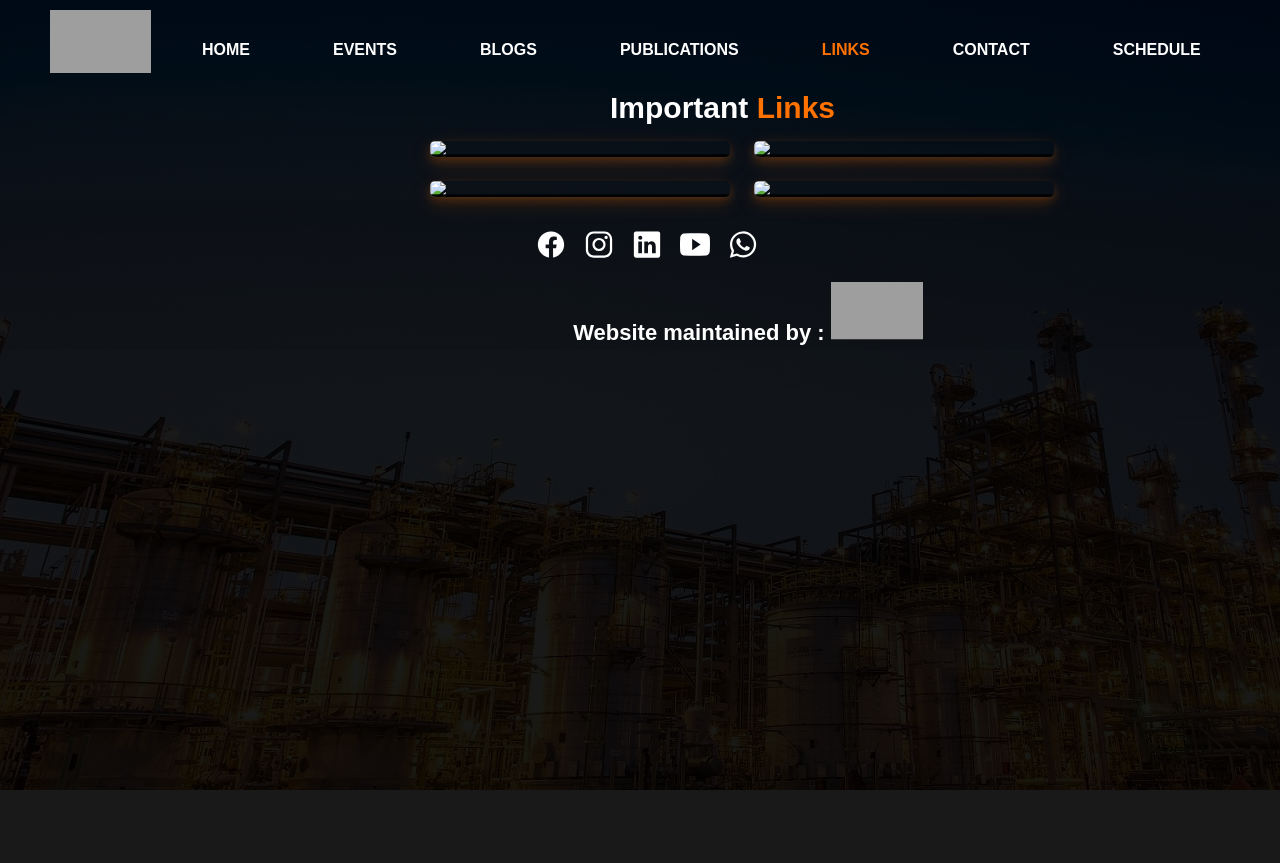
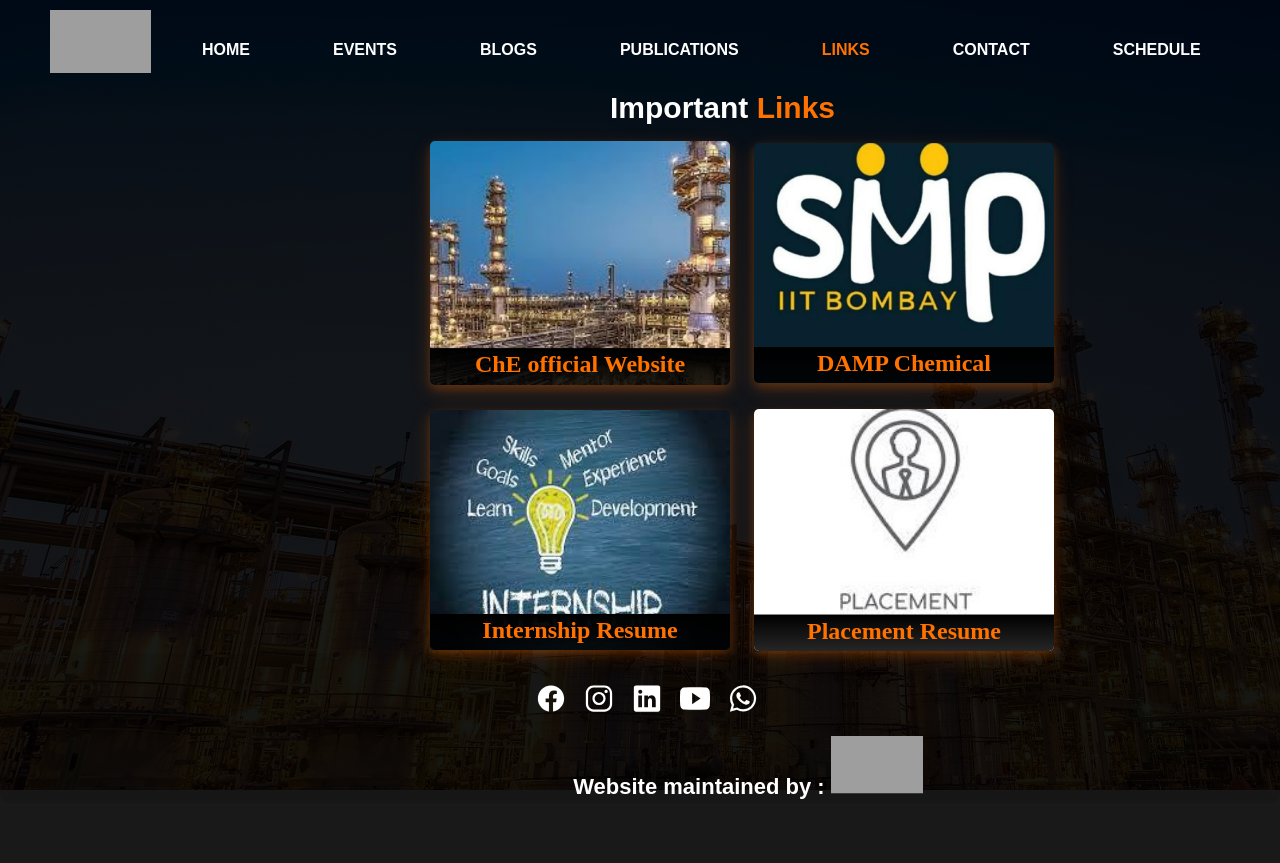
Before and after one commit to amritraj1312/webcheaiitb.github.io, a plain HTML site: page links.html in a window 1280 px wide. Drawn offline with nearby package versions, Linux system fonts and the light colour scheme; grey boxes are pictures that could not be loaded.

Commit message:
Update links.html

```diff
--- a/links.html
+++ b/links.html
@@ -27,7 +27,7 @@
                 <h2>Important<span> Links</span></h2>
                 <div class="event-container">
                     <div class="events-box">
-                        <img src="images/image24.jpg">
+                        <img src="image24.jpg">
                         <div class="events-layer">
                             <h4>ChE official Website</h4>
                             <!-- <p>It is rightly said that the 3rd year summer intern proves to be a career-defining one. Preparations for the same begin at the end of the 2nd year itself. We are grateful to our seniors, who have shared their preparation stories and experiences through numerous articles.</p> -->
@@ -35,7 +35,7 @@
                         </div>
                     </div>
                     <div class="events-box">
-                        <img src="images/image25.jpeg">
+                        <img src="image25.jpeg">
                         <div class="events-layer">
                             <h4>DAMP Chemical</h4>
                             <!-- <p>Every year, the final year students appear for the placements to begin a new phase of their lives after completing their education. Since it is the first time students appear for the placement season, they are bound to get nervous since placement is indeed a career-defining step</p>  -->
@@ -43,7 +43,7 @@
                         </div>
                     </div>
                     <div class="events-box">
-                        <img src="images/image26.jpg">
+                        <img src="image26.jpg">
                         <div class="events-layer">
                             <h4>Internship Resume</h4>
                             <!-- <p>Internera is a special blog series to introduce second-year undergraduates to the world of internships. The third-year B.Tech students have curated articles sharing their experiences of the 2nd-year winter and summer interns. The prime focus is on the apping process and its challenges</p> -->
@@ -51,7 +51,7 @@
                         </div>
                     </div>
                     <div class="events-box">
-                        <img src="images/image27.jpg">
+                        <img src="image27.jpg">
                         <div class="events-layer">
                             <h4>Placement Resume</h4>
                             <!-- <p>The Placement Cell brings in a plethora of internships in various sectors. However, at times one's interests and aspirations are not appropriately catered through them.  In that case, one might have to search for an opportunity on one’s own and that is when an apping guide comes handy!</p> -->
```
